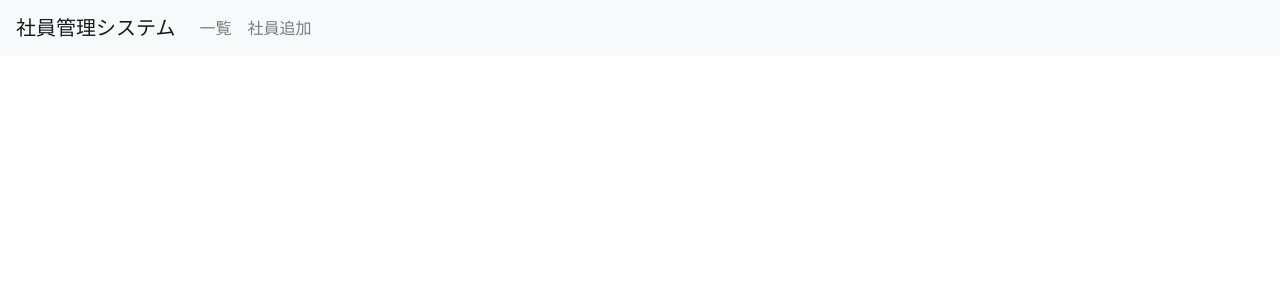
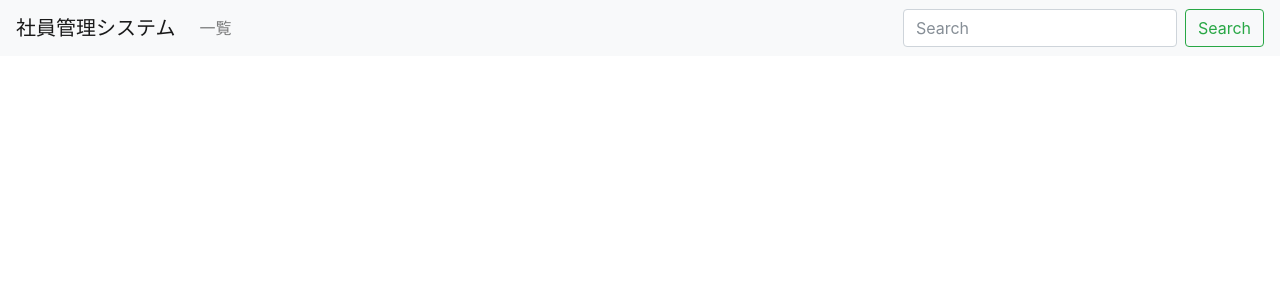
Before and after one commit to mocamocaland/employee_django2.0, a Django app: template employee/templates/employee/base.html in a window 1280 px wide. Shown: the top 300 px of the page. Run offline with Django 3.2, Linux system fonts and the light colour scheme; the template is opened without the code that fills it, so the values that code supplies are empty; some libraries are stand-ins or nearby versions.

Commit message:
検索機能を追加

```diff
--- a/employee/forms.py
+++ b/employee/forms.py
@@ -2,7 +2,7 @@ from django import forms
 from .models import Club, Department
 
 
-class SearchForm(form.Form):
+class SearchForm(forms.Form):
     club = forms.ModelChoiceField(
         queryset = Club.objects, label='サークル', required=False)
 
--- a/employee/templates/employee/base.html
+++ b/employee/templates/employee/base.html
@@ -10,6 +10,10 @@
     <link rel="stylesheet" href="https://maxcdn.bootstrapcdn.com/bootstrap/4.0.0-beta.2/css/bootstrap.min.css" integrity="sha384-PsH8R72JQ3SOdhVi3uxftmaW6Vc51MKb0q5P2rRUpPvrszuE4W1povHYgTpBfshb" crossorigin="anonymous">
   </head>
   <body>
+
+
+
+
     <nav class="navbar navbar-expand-lg navbar-light bg-light">
       <a class="navbar-brand" href="#">社員管理システム</a>
       <button class="navbar-toggler" type="button" data-toggle="collapse" data-target="#navbarSupportedContent" aria-controls="navbarSupportedContent" aria-expanded="false" aria-label="Toggle navigation">
@@ -21,10 +25,16 @@
           <li class="nav-item">
             <a class="nav-link" href="{% url 'employee:index' %}">一覧</a>
           </li>
+          <!--{% if user.is_superuser %}
           <li class="nav-item">
             <a class="nav-link" href="{% url 'admin:employee_employee_add' %}">社員追加</a>
           </li>
+          {% endif %} -->
         </ul>
+        <form class="form-inline my-2 my-lg-0">
+            <input class="form-control mr-sm-2" type="text" placeholder="Search" aria-label="Search">
+            <button class="btn btn-outline-success my-2 my-sm-0" type="submit">Search</button>
+          </form>
       </div>
     </nav>
 
--- a/employee/views.py
+++ b/employee/views.py
@@ -1,5 +1,5 @@
 from django.views import generic
-from .form import SearchForm
+from .forms import SearchForm
 from .models import Employee
 
 
@@ -8,7 +8,8 @@ class IndexView(generic.ListView):
 
     def get_context_data(self):
         """テンプレートへ渡す辞書の作成"""
-        form = SearchForm(self.request.GET) # 元の辞書にformを追加 カッコ内に何もなくても問題なし
+        context = super().get_context_data()
+        context['form'] = SearchForm(self.request.GET) # 元の辞書にformを追加 カッコ内に何もなくても問題なし
         return context
 
     def get_queryset(self):
```
Also changed, not shown: db.sqlite3.
